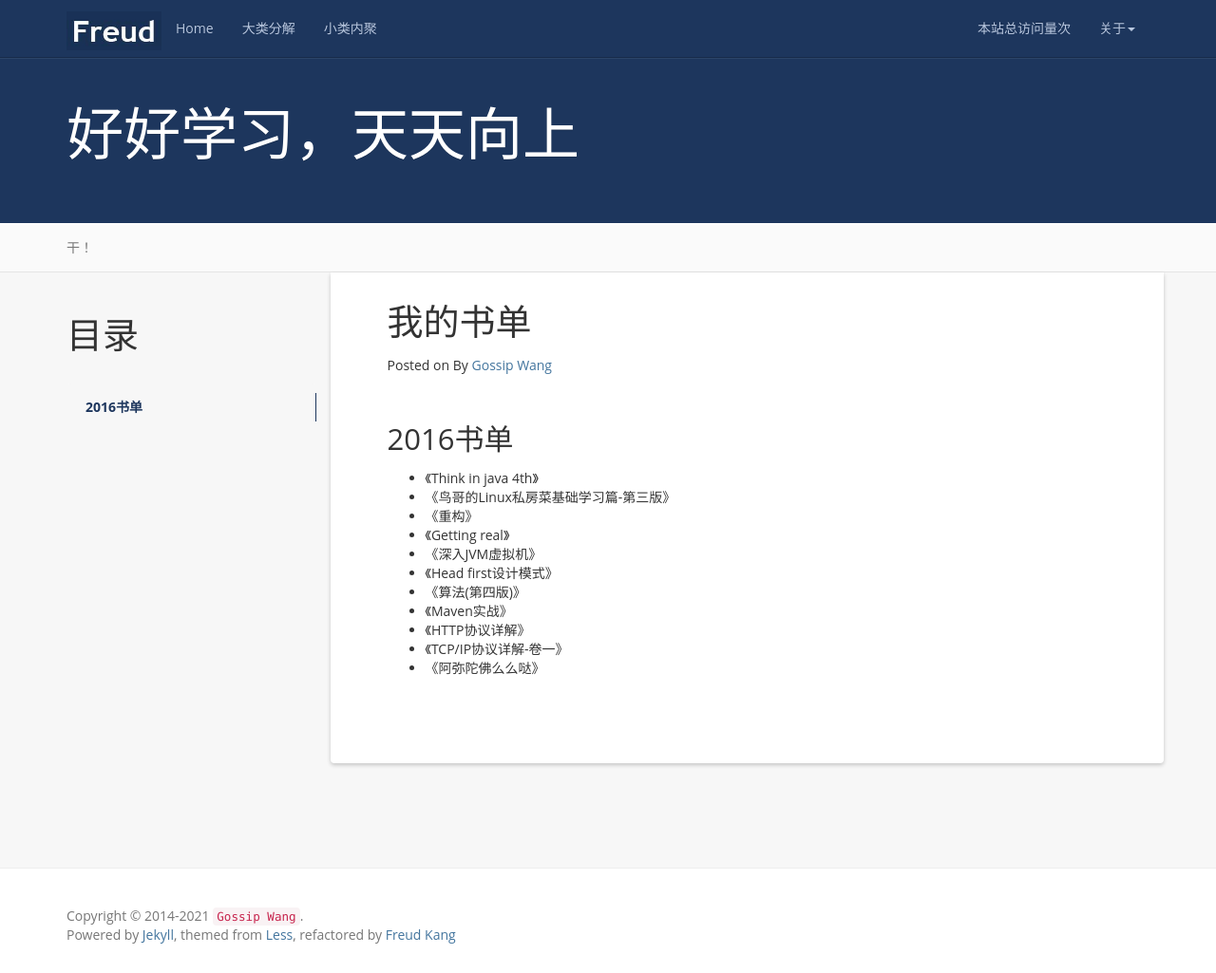
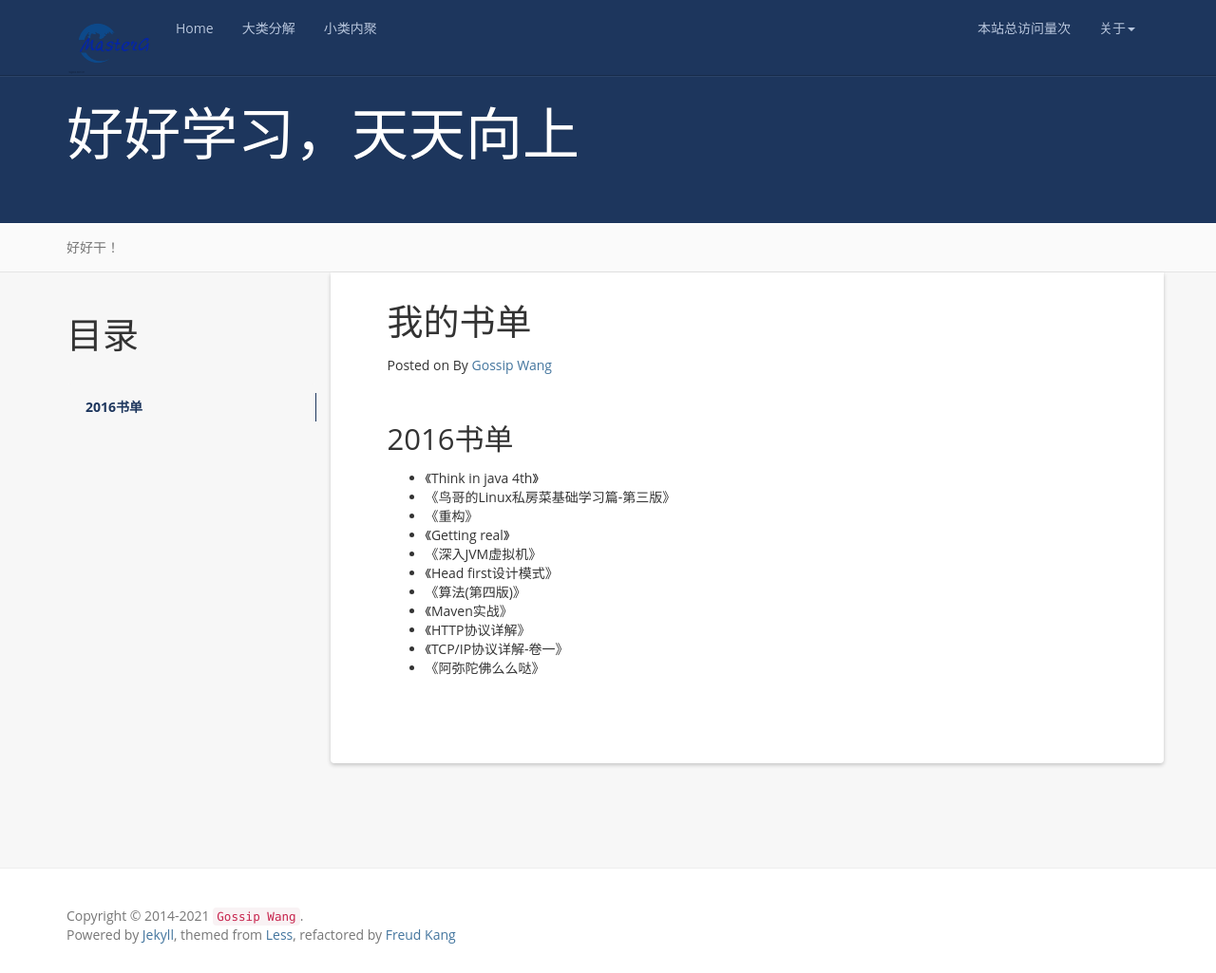
Before and after one commit to WangGossip/WangGossip.github.io, a Jekyll site: the page built from books.md, in a window 1280 px wide and 1025 px high. Shown: the whole window at 95% size. Built offline with Jekyll 4.4.1, drawn with Linux system fonts in a browser that asks for light colours; nearby versions of some CDN libraries; a script that is not in the unit is left out; comment, search, counter and statistics services are not loaded.

Commit message:
logo修改等

```diff
--- a/_config.yml
+++ b/_config.yml
@@ -9,7 +9,7 @@ baseurl: ''
 description: 做好喜欢的事情
 meta_description: MasterGossip;个人博客;人要持之以恒
 motto: 好好学习，天天向上
-banner: 干！
+banner: 好好干！
 
 #permalink: /:categories/:year/:month/:day/:title/
 permalink: /:year/:month/:day/:title/
--- a/_includes/header.html
+++ b/_includes/header.html
@@ -7,7 +7,7 @@
         <span class="icon-bar"></span>
       </button>
       <a href="/" class="navbar-brand">
-        <img src="{{ '/styles/images/logo.jpg' | prepend: site.baseurl }}">
+        <img src="{{ '/styles/images/logo.png' | prepend: site.baseurl }}">
       </a>
     </div>
     <nav class="collapse navbar-collapse bs-navbar-collapse" role="navigation">
```
Also changed, not shown: styles/images/logo.png (added), styles/images/logo_old.jpg (renamed from styles/images/logo.jpg).
